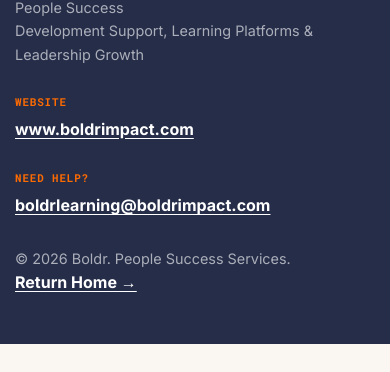
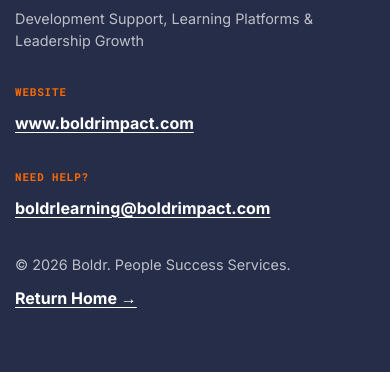
Before and after one commit to akanapi-alt/People-Success-Services, a plain HTML site: page leadership.html in a window 390 px wide. Shown: the part 3227-3599 px from the top of the page. Before the commit the page ends 3571 px from the top, so only its background shows below. Drawn offline with Linux system fonts and the light colour scheme.

Commit message:
Add files via upload

```diff
--- a/assets/script.js
+++ b/assets/script.js
@@ -141,8 +141,13 @@
       if (active && shouldScroll) active.scrollIntoView({ behavior: 'smooth', block: 'start' });
     };
     tabs.forEach(tab => tab.addEventListener('click', () => activate(tab.dataset.program)));
-    const hash = window.location.hash.replace('#', '');
-    if (['aspiring-leaders', 'strengths', 'lead-with-impact', 'lead-coaching'].includes(hash)) activate(hash, false);
+    const programIds = ['aspiring-leaders', 'strengths', 'lead-with-impact', 'lead-coaching'];
+    const activateFromHash = (shouldScroll = true) => {
+      const hash = window.location.hash.replace('#', '');
+      if (programIds.includes(hash)) activate(hash, shouldScroll);
+    };
+    activateFromHash(false);
+    window.addEventListener('hashchange', () => activateFromHash(true));
   }
 
   const lightbox = document.getElementById('image-lightbox');
--- a/assets/styles.css
+++ b/assets/styles.css
@@ -63,10 +63,10 @@
 .brand { display: inline-flex; align-items: center; }
 .brand img { width: 112px; }
 .site-nav { display: flex; align-items: center; gap: 10px; }
-.site-nav > a, .nav-menu-button { text-decoration: none; font-size: .9rem; font-weight: 800; border-radius: 999px; }
+.site-nav > a, .nav-menu-button { text-decoration: none; font-size: .9rem; font-weight: 500; border-radius: 999px; }
 .site-nav > a { padding: 11px 14px; }
 .site-nav > a:hover, .site-nav > a:focus-visible, .site-nav > a[aria-current="page"] { background: rgba(255,107,0,.08); color: var(--orange); outline: none; }
-.site-nav .nav-cta { background: var(--ink); color: #fff; padding-inline: 18px; }
+.site-nav .nav-cta { background: var(--ink); color: #fff; padding-inline: 18px; font-weight: 600; }
 .site-nav .nav-cta:hover, .site-nav .nav-cta:focus-visible, .site-nav .nav-cta[aria-current="page"] { background: var(--orange); color: #fff; }
 .nav-toggle { display: none; background: transparent; border: 0; padding: 8px; cursor: pointer; }
 .nav-toggle span:not(.sr-only) { display: block; width: 25px; height: 2px; margin: 5px 0; background: var(--ink); }
@@ -82,7 +82,7 @@
   align-items: center;
   gap: 8px;
   font: inherit;
-  font-weight: 800;
+  font-weight: 500;
   cursor: pointer;
   transition: color .18s ease, background .18s ease, box-shadow .18s ease;
 }
@@ -114,7 +114,7 @@
 .nav-dropdown-leadership { width: 360px; }
 .nav-group.is-open > .nav-dropdown { opacity: 1; visibility: visible; pointer-events: auto; transform: translate(-50%, 0); }
 .nav-dropdown a { display: grid; gap: 2px; padding: 12px 13px; border-radius: 10px; text-decoration: none; }
-.nav-dropdown a strong { font-size: .86rem; color: var(--ink); }
+.nav-dropdown a strong { font-size: .86rem; font-weight: 600; color: var(--ink); }
 .nav-dropdown a span { color: var(--twilight); font-size: .73rem; line-height: 1.35; }
 .nav-dropdown a:hover, .nav-dropdown a:focus-visible { background: #fff0e6; outline: none; }
 .nav-dropdown a:hover strong, .nav-dropdown a:focus-visible strong { color: var(--orange); }
@@ -161,7 +161,7 @@
 .finder-intro { max-width: 720px; }
 .finder-intro > p:not(.eyebrow) { color: var(--muted); margin-top: 8px; }
 .finder-options { display: flex; flex-wrap: wrap; gap: 12px; margin-top: 24px; }
-.finder-option { appearance: none; border: 1px solid var(--line); background: #fff; color: var(--ink); border-radius: 999px; min-height: 42px; padding: 0 16px; font: inherit; font-size: .88rem; font-weight: 800; cursor: pointer; transition: transform .2s ease, border-color .2s ease, background .2s ease, color .2s ease; }
+.finder-option { appearance: none; border: 1px solid var(--line); background: #fff; color: var(--ink); border-radius: 999px; min-height: 42px; padding: 0 16px; font: inherit; font-size: .88rem; font-weight: 500; cursor: pointer; transition: transform .2s ease, border-color .2s ease, background .2s ease, color .2s ease; }
 .finder-option:hover, .finder-option:focus-visible { transform: translateY(-1px); border-color: var(--orange); outline: none; }
 .finder-option.is-selected { background: var(--orange); color: #fff; border-color: var(--orange); }
 .finder-result { margin-top: 20px; min-height: 82px; padding: 20px 22px; border-radius: 12px; background: var(--cirrus); border-left: 4px solid var(--orange); color: var(--twilight); }
@@ -471,13 +471,40 @@
 }
 
 /* Footer and lightbox */
-.site-footer { background: var(--ink); color: #fff; padding: 48px 0; }
-.footer-grid { display: grid; grid-template-columns: 1.35fr .7fr 1fr .8fr; gap: 34px; align-items: end; }
-.footer-grid img { width: 104px; margin-bottom: 14px; }
-.footer-grid p { color: rgba(255,255,255,.62); font-size: .9rem; }
-.footer-grid a { color: #fff; font-weight: 700; text-underline-offset: 3px; }
-.footer-grid a[href^="mailto:"] { overflow-wrap: anywhere; }
-.footer-label { color: var(--orange) !important; text-transform: uppercase; font-weight: 800; font-size: .68rem !important; margin-bottom: 5px; }
+.site-footer { background: var(--ink); color: #fff; padding: 64px 0 68px; }
+.site-footer > .wrap { width: min(calc(100% - 96px),1540px); }
+.footer-grid {
+  display: grid;
+  grid-template-columns: minmax(430px,1.55fr) minmax(220px,.82fr) minmax(340px,1.24fr) minmax(320px,1.08fr);
+  gap: 0;
+  align-items: stretch;
+}
+.footer-grid > div {
+  position: relative;
+  min-width: 0;
+  display: grid;
+  grid-template-rows: 48px auto;
+  align-content: start;
+  padding: 8px 38px 10px;
+}
+.footer-grid > div:first-child { padding-left: 0; padding-right: 50px; }
+.footer-grid > div:last-child { padding-right: 0; }
+.footer-grid > div:not(:first-child)::before {
+  content: "";
+  position: absolute;
+  left: 0;
+  top: 0;
+  bottom: 0;
+  width: 1px;
+  background: rgba(255,255,255,.16);
+}
+.footer-grid img { width: 108px; margin: 0; align-self: start; }
+.footer-description, .footer-copyright { white-space: nowrap; }
+.footer-grid p { color: rgba(255,255,255,.70); font-size: .9rem; line-height: 1.55; }
+.footer-grid a { display: inline-block; width: fit-content; color: #fff; font-weight: 700; line-height: 1.45; text-underline-offset: 3px; align-self: start; }
+.footer-label { color: var(--orange) !important; text-transform: uppercase; font-weight: 800; font-size: .68rem !important; margin: 0; align-self: center; }
+.footer-copyright { margin: 0; align-self: center; }
+.footer-description { margin: 0; align-self: start; }
 .lightbox { position: fixed; inset: 0; z-index: 9999; display: grid; place-items: center; padding: 24px; }
 .lightbox[hidden] { display: none !important; }
 .lightbox-backdrop { position: absolute; inset: 0; background: rgba(20,28,51,.88); backdrop-filter: blur(3px); }
@@ -586,3 +613,32 @@
 .home-page .portal-home-hero .hero-art::before {
   opacity: .72;
 }
+
+/* Current round polish: keep key support copy on one line at desktop widths. */
+@media (min-width: 901px) {
+  .hero-note { max-width: none; white-space: nowrap; }
+  .compact-heading { max-width: 100%; }
+  .compact-heading > p:not(.eyebrow) { max-width: none; white-space: nowrap; }
+}
+
+/* Approved footer behavior: preserve the two-row desktop alignment, then simplify cleanly as space tightens. */
+@media (max-width: 1320px) {
+  .site-footer > .wrap { width: min(calc(100% - 48px),var(--wrap)); }
+  .footer-grid { grid-template-columns: 1fr 1fr; column-gap: 0; row-gap: 38px; }
+  .footer-grid > div {
+    display: block;
+    padding: 0 28px 0 0;
+  }
+  .footer-grid > div:nth-child(even) { padding-left: 28px; padding-right: 0; }
+  .footer-grid > div:not(:first-child)::before { display: none; }
+  .footer-grid img { margin-bottom: 16px; }
+  .footer-label, .footer-copyright { margin-bottom: 10px; }
+  .footer-description, .footer-copyright { white-space: normal; }
+}
+@media (max-width: 760px) {
+  .site-footer { padding: 56px 0 60px; }
+  .site-footer > .wrap { width: min(calc(100% - 30px),var(--wrap)); }
+  .footer-grid { grid-template-columns: 1fr; gap: 32px; }
+  .footer-grid > div, .footer-grid > div:nth-child(even) { padding: 0; }
+  .footer-grid img { margin-bottom: 14px; }
+}
--- a/leadership.html
+++ b/leadership.html
@@ -5,7 +5,7 @@
   <meta name="viewport" content="width=device-width, initial-scale=1">
   <meta name="description" content="Explore Boldr leadership programs including Aspiring Leaders, Lead with Strengths, Lead with Impact, and L.E.A.D. Coaching.">
   <title>Leadership Development | Boldr People Success</title>
-  <link rel="icon" href="assets/images/boldr-logo.png">
+  <link rel="icon" type="image/png" sizes="32x32" href="assets/images/favicon-32.png"><link rel="icon" type="image/png" sizes="16x16" href="assets/images/favicon-16.png"><link rel="apple-touch-icon" href="assets/images/apple-touch-icon.png">
   <link rel="preconnect" href="https://fonts.googleapis.com">
   <link rel="preconnect" href="https://fonts.gstatic.com" crossorigin>
   <link href="https://fonts.googleapis.com/css2?family=Inter:wght@400;500;600;700;800&family=Roboto+Mono:wght@500;600;700&display=swap" rel="stylesheet">
@@ -205,7 +205,7 @@
 <article class="lead-phase-card reveal">
 <div class="lead-phase-meta"><span class="lead-phase-number">04</span><span class="month">Aug</span></div>
 <h3>Genius vs. Excellence Workshop</h3>
-<p class="venue">Commitment 8: Genius</p>
+<p class="venue">Define Your Success</p>
 <ul><li>Explored over-functioning as a hiding place from vulnerability and expansion</li><li>Applied lessons from <em>The Big Leap</em>, <em>5 Dysfunctions of a Team</em>, and <em>How to Win Friends &amp; Influence People</em></li><li>Defined personal commitments to shift from tactical firefighting to strategic influence</li></ul>
 </article>
 <article class="lead-phase-card reveal">
@@ -224,14 +224,7 @@
 <div class="lead-outcome reveal"><span>Program outcome</span><p>L.E.A.D. builds leadership presence, decisiveness, creativity, and team growth.</p></div>
 </div>
 </section></main>
-  <footer class="site-footer">
-    <div class="wrap footer-grid">
-      <div><img src="assets/images/boldr-logo.png" alt="Boldr."><p>People Success<br>Development Support, Learning Platforms &amp; Leadership Growth</p></div>
-      <div><p class="footer-label">Website</p><a href="https://www.boldrimpact.com" target="_blank" rel="noopener">www.boldrimpact.com</a></div>
-      <div><p class="footer-label">Need help?</p><a href="mailto:boldrlearning@boldrimpact.com">boldrlearning@boldrimpact.com</a></div>
-      <div><p>© 2026 Boldr. People Success Services.</p><a href="index.html">Return Home →</a></div>
-    </div>
-  </footer>
+  <footer class="site-footer"><div class="wrap footer-grid"><div class="footer-brand"><img src="assets/images/boldr-logo.png" alt="Boldr."><p class="footer-description">Development Support, Learning Platforms &amp; Leadership Growth</p></div><div><p class="footer-label">Website</p><a href="https://www.boldrimpact.com" target="_blank" rel="noopener">www.boldrimpact.com</a></div><div><p class="footer-label">Need help?</p><a href="mailto:boldrlearning@boldrimpact.com">boldrlearning@boldrimpact.com</a></div><div><p class="footer-copyright">© 2026 Boldr. People Success Services.</p><a href="index.html">Return Home →</a></div></div></footer>
   <div class="lightbox" id="image-lightbox" hidden>
     <div class="lightbox-backdrop" data-lightbox-close="true"></div>
     <div class="lightbox-dialog" role="dialog" aria-modal="true" aria-label="Expanded image preview">
```
Also changed, not shown: career-growth.html (+1 -0 lines), index.html (+2 -2 lines), learning.html (+3 -3 lines), mentorship.html (+2 -2 lines), office-hours.html (+2 -2 lines), assets/images/apple-touch-icon.png (added), assets/images/boldr-logo.png, assets/images/favicon-16.png (added), assets/images/favicon-32.png (added), assets/images/favicon.png (added), 1 other file.
